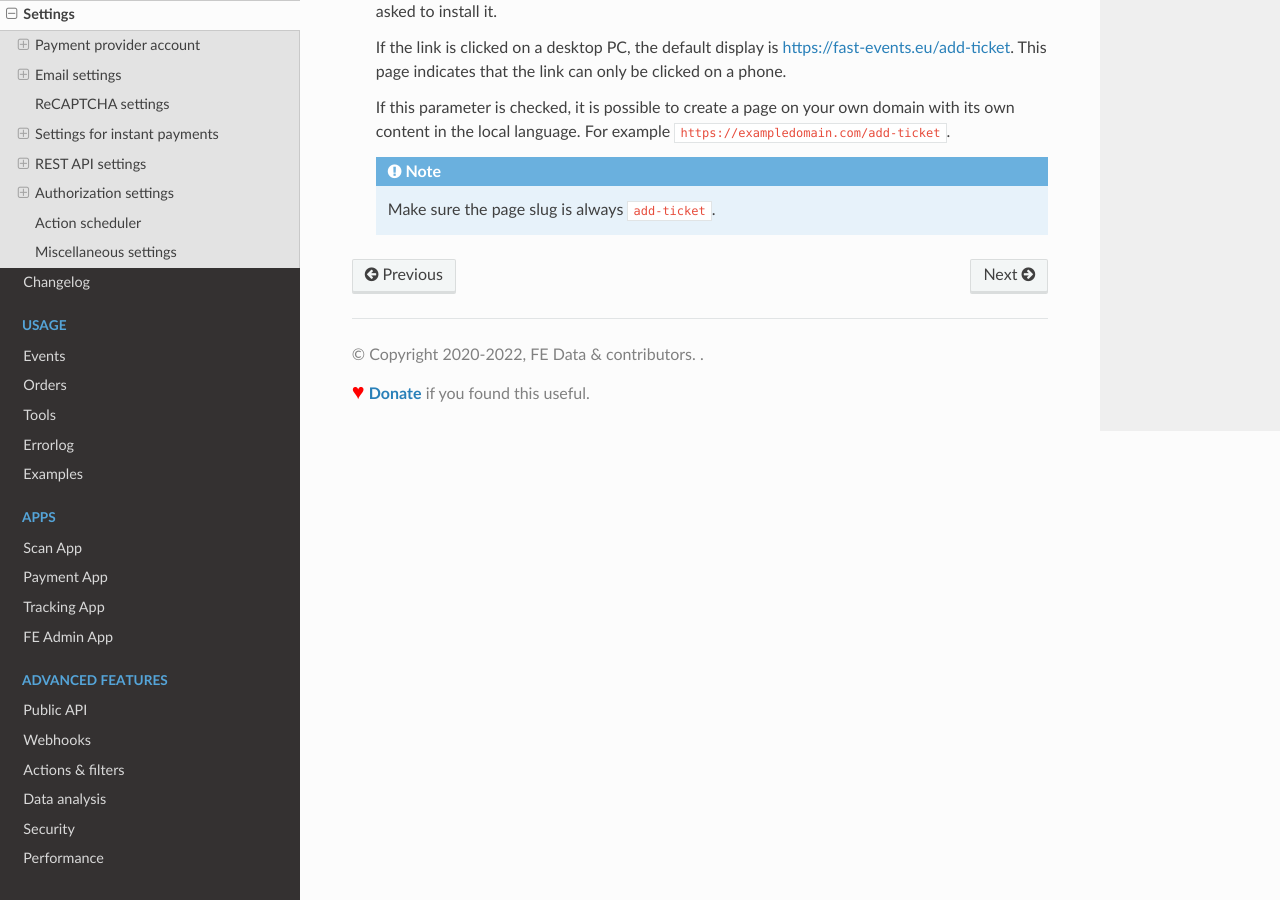
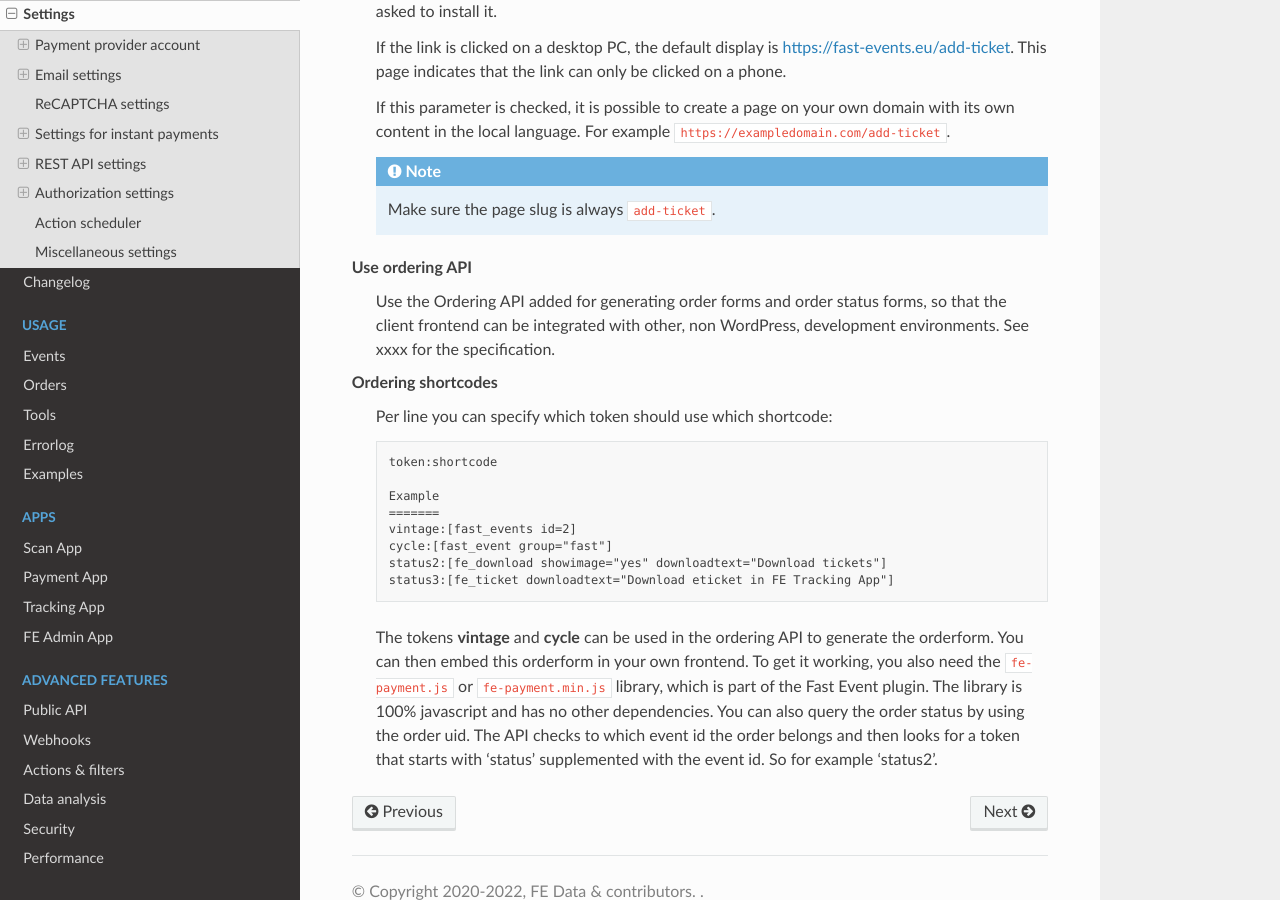
Before and after one commit to fe-data/fe-docs, a Sphinx documentation site: the page built from docs/getting-started/settings.rst, in a window 1280 px wide and 900 px high, scrolled down 11565 px. Built offline with Sphinx 7.4.7 and the Read the Docs theme 2.0.0, drawn with Linux system fonts in a browser that asks for light colours.

Commit message:
Fast Events v1.3.0

```diff
--- a/docs/getting-started/settings.rst
+++ b/docs/getting-started/settings.rst
@@ -389,3 +389,25 @@ Miscellaneous settings
    For example ``https://exampledomain.com/add-ticket``.
 
    .. note::  Make sure the page slug is always ``add-ticket``.
+
+**Use ordering API**
+   Use the Ordering API added for generating order forms and order status forms, so that the client frontend can be integrated with other, non WordPress, development environments.
+   See xxxx for the specification.
+**Ordering shortcodes**
+   Per line you can specify which token should use which shortcode:
+
+   .. code-block:: text
+
+      token:shortcode
+
+      Example
+      =======
+      vintage:[fast_events id=2]
+      cycle:[fast_event group="fast"]
+      status2:[fe_download showimage="yes" downloadtext="Download tickets"]
+      status3:[fe_ticket downloadtext="Download eticket in FE Tracking App"]
+
+   The tokens **vintage** and **cycle** can be used in the ordering API to generate the orderform. You can then embed this orderform in your own frontend.
+   To get it working, you also need the ``fe-payment.js`` or ``fe-payment.min.js`` library, which is part of the Fast Event plugin.
+   The library is 100% javascript and has no other dependencies.
+   You can also query the order status by using the order uid. The API checks to which event id the order belongs and then looks for a token that starts with 'status' supplemented with the event id. So for example 'status2'.
```
Also changed, not shown: docs/advanced/api-ordering.rst (added, +120 -0 lines), docs/advanced/api.rst (+11 -1 lines), docs/getting-started/changelog.rst (+5 -2 lines).
